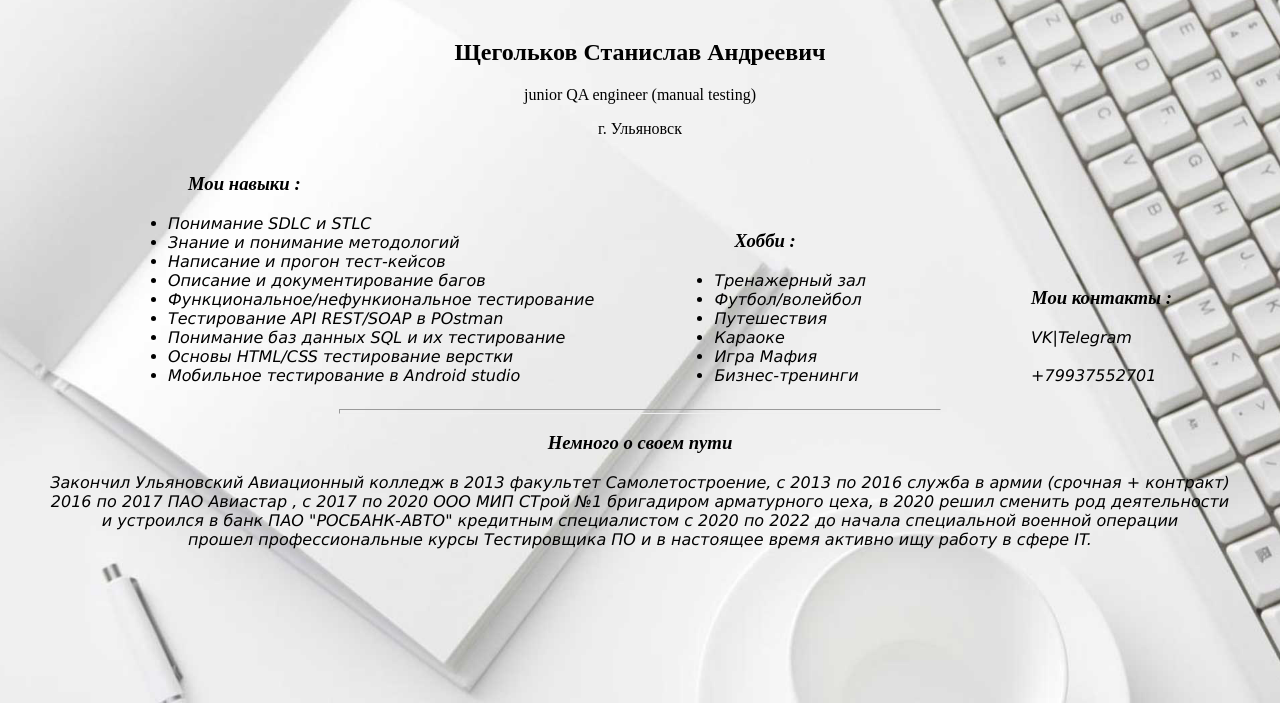
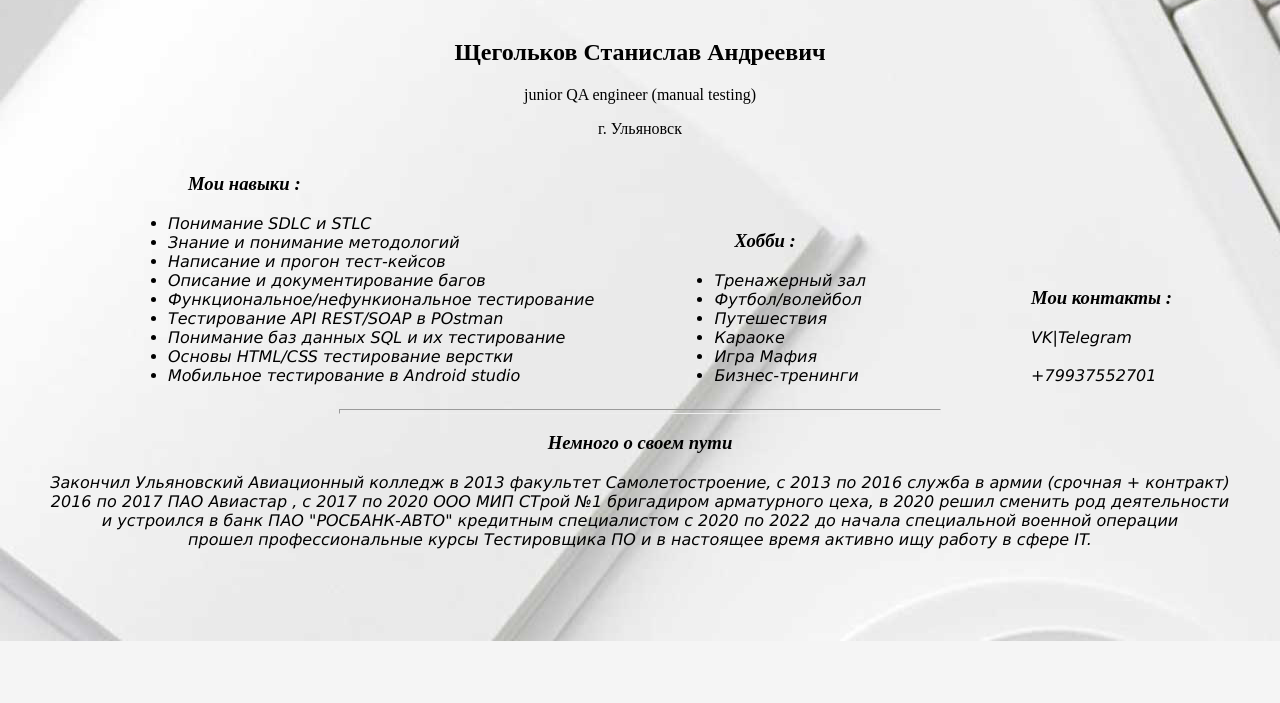
Before and after one commit to Schegspear/schegs, a plain HTML site: page index.html in a window 1280 px wide. Shown: the part 159-862 px from the top of the page. After the commit the page ends 800 px from the top, so only its background shows below. Drawn offline with Linux system fonts and the light colour scheme.

Commit message:
Update viz.css

```diff
--- a/viz.css
+++ b/viz.css
@@ -1,11 +1,13 @@
 body {
     background: whitesmoke url(fon.jpg);
     color: black;
-    height: 100vh;
+    max-height: 100vh;
+    min-height: 40vh
     background-size: cover;
     background-repeat: no-repeat;
     background-position: center;
     font-family: Verdana, Geneva, Tahoma, sans-serif;
+    background-attachment: fixed;
 
 }
 /** {
```
